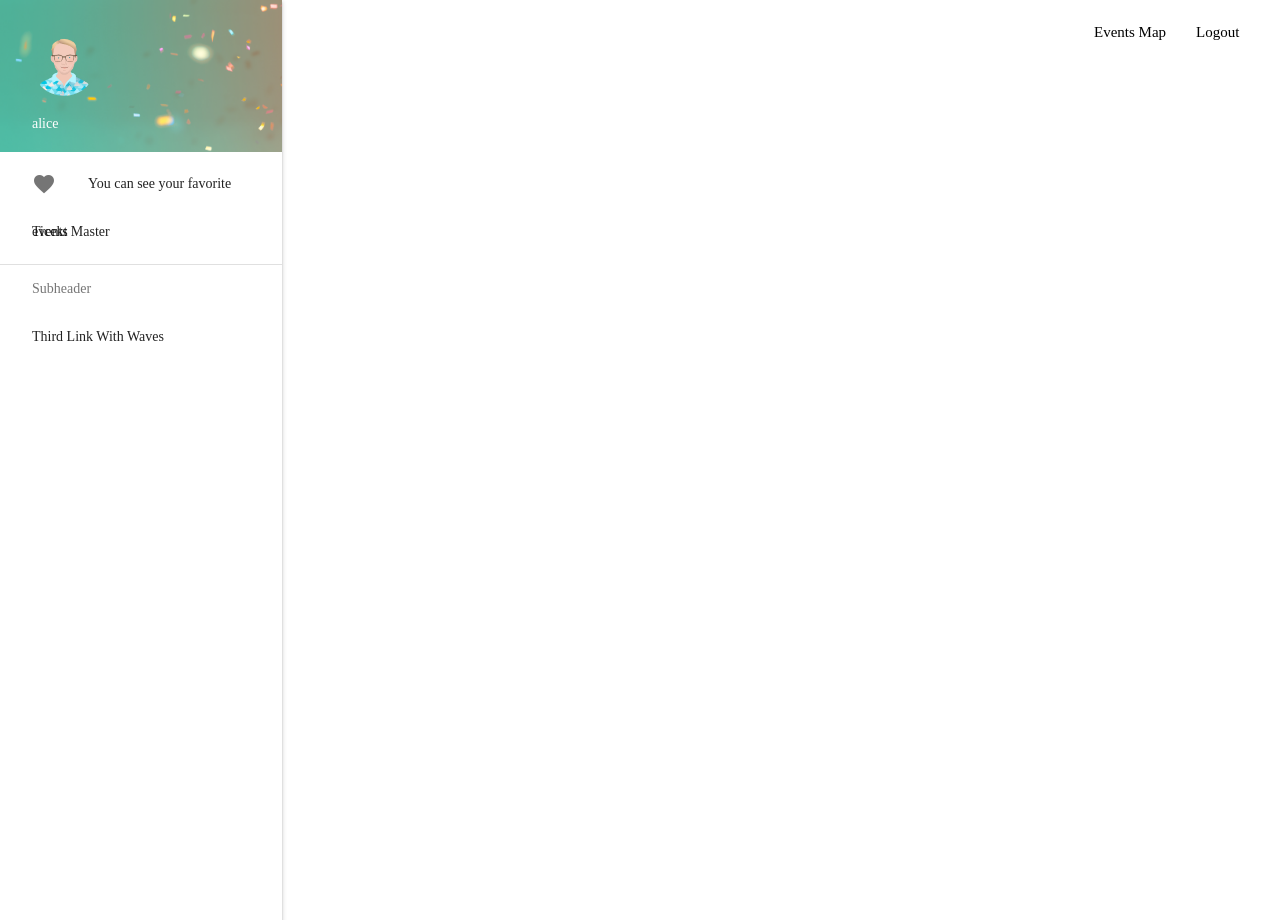
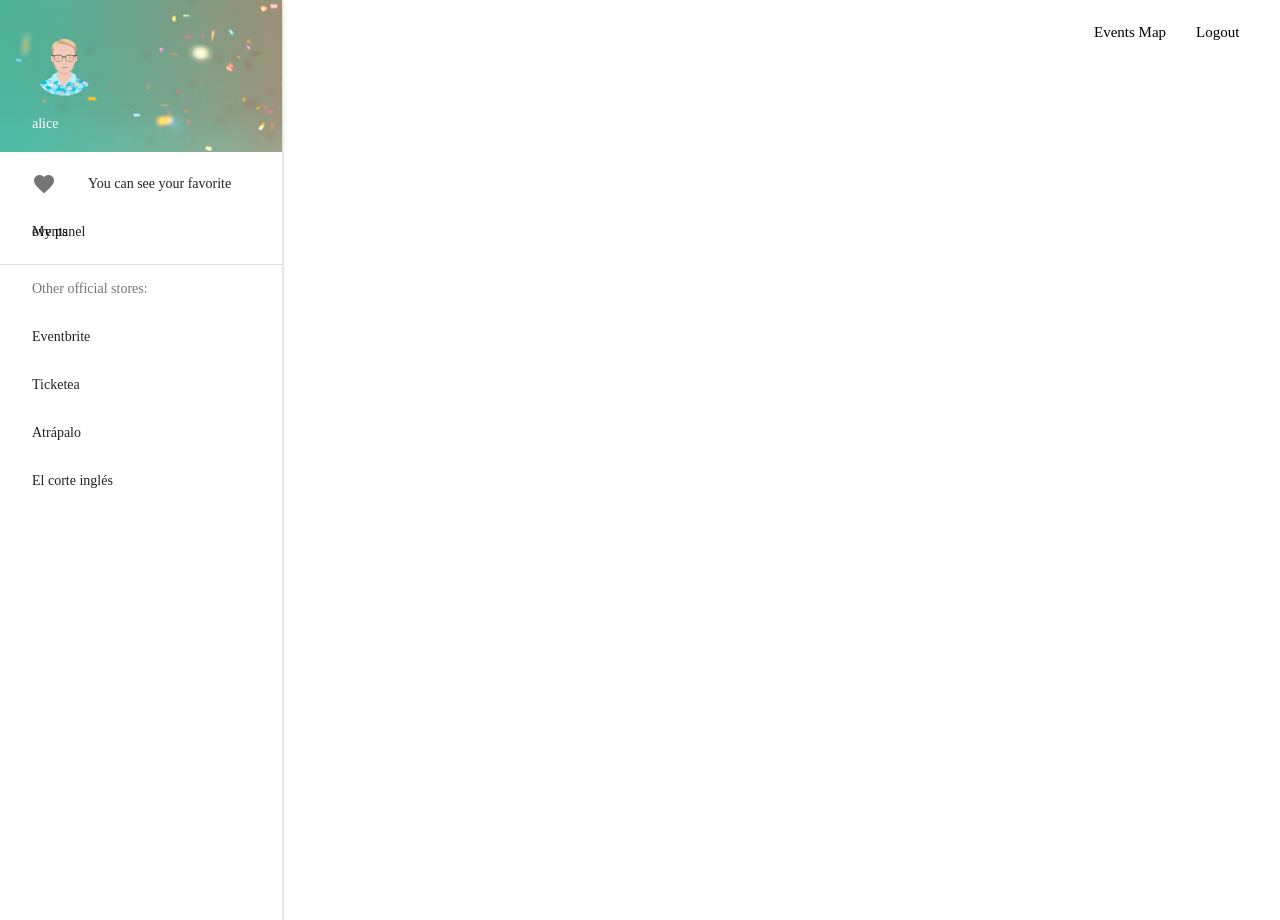
Before and after one commit to eventity/eventity, a Node server app: page /events/myevents in a window 1280 px wide. Run offline with Node 20, Linux system fonts and the light colour scheme; the visitor is signed in with stand-in values (Sample User, id 1); data that the repository does not hold is empty; some libraries are stand-ins or nearby versions; some web fonts are replaced.

Commit message:
new styles to card and new style in my events

```diff
--- a/public/javascripts/map.js
+++ b/public/javascripts/map.js
@@ -97,7 +97,7 @@
         generteHtml = function (markProp) {
           return `
           <div class="pop-up">
-            <h1 class="event-name">Event: ${markProp.properties.eventName}</h1>
+            <h1 class="event-name">${markProp.properties.eventName}</h1>
             <label>Place:</label><p class="event-place-name">${markProp.properties.eventPlaceName}</p>
             <a class="event-url" href="${markProp.properties.eventUrl}">BUY</a>
             <span class="event-price">${markProp.properties.eventPrice}€</span>
--- a/public/stylesheets/style.css
+++ b/public/stylesheets/style.css
@@ -180,6 +180,15 @@
   height: 150px;
   width: auto;
 }
+.information{
+  display:flex;
+  flex-direction: column;
+  align-items: center;
+}
+.information span{
+  height: 50px;
+  font-weight: bold;
+}
 .buy-or-delete{
   display: flex;
   justify-content: space-between;
@@ -188,6 +197,10 @@
   color:red;
   cursor: pointer;
 
+}
+
+.buy-event-link{
+  color:#6acda7;
 }
 /* FORM STYLES */
 
--- a/views/events/myevents.hbs
+++ b/views/events/myevents.hbs
@@ -19,12 +19,15 @@
       </div>
     </li>
     <li><a href="#!"><i class="material-icons">favorite</i>You can see your favorite events</a></li>
-    <li><a href="https://www.ticketmaster.es/">Ticekt Master</a></li>
+    <li><a href="https://www.ticketmaster.es/">My panel</a></li>
     <li>
       <div class="divider"></div>
     </li>
-    <li><a class="subheader">Subheader</a></li>
-    <li><a class="waves-effect" href="#!">Third Link With Waves</a></li>
+    <li><a class="subheader">Other official stores:</a></li>
+    <li><a class="waves-effect" href="https://www.eventbrite.es/">Eventbrite</a></li>
+     <li><a class="waves-effect" href="https://www.ticketea.com/">Ticketea</a></li>
+     <li><a class="waves-effect" href="https://www.atrapalo.com/entradas/">Atrápalo</a></li>
+     <li><a class="waves-effect" href="https://www.elcorteingles.es/entradas/">El corte inglés</a></li>
   </ul>
   <a href="#" data-target="slide-out" class="sidenav-trigger"><i class="material-icons">menu</i></a>
 
--- a/views/partials/eventCard.hbs
+++ b/views/partials/eventCard.hbs
@@ -5,15 +5,21 @@
     </div>
     <div class="card-content">
       <span class="card-title activator grey-text text-darken-4">{{name}}<i class="material-icons right">more_vert</i></span>
-      <span>Place: {{placeName}}</span>
-      <span>Date: {{date}}</span>
-      <span>Time: {{time}}</span>
-      <p class="buy-or-delete"><a href="{{url}}">BUY TICKET ONLINE</a>  <span><a href="/events/delete/{{_id}}" class="delete-event-link">DELETE</a> </span></p>
+
+      <p class="buy-or-delete"><a class="buy-event-link" href="{{url}}">BUY TICKET ONLINE</a>
+      <span>
+        <a href="/events/delete/{{_id}}"
+            class="delete-event-link">DELETE</a>
+            </span></p>
 
     </div>
     <div class="card-reveal">
       <span class="card-title grey-text text-darken-4">{{name}}<i class="material-icons right">close</i></span>
-      <p>Here is some more information about this product that is only revealed once clicked on.</p>
+      <p class="information">
+        <span>Place: {{placeName}}</span>
+        <span>Date: {{date}}</span>
+        <span>Time: {{time}}</span>
+        </p>
     </div>
   </div>
 </div>
```
